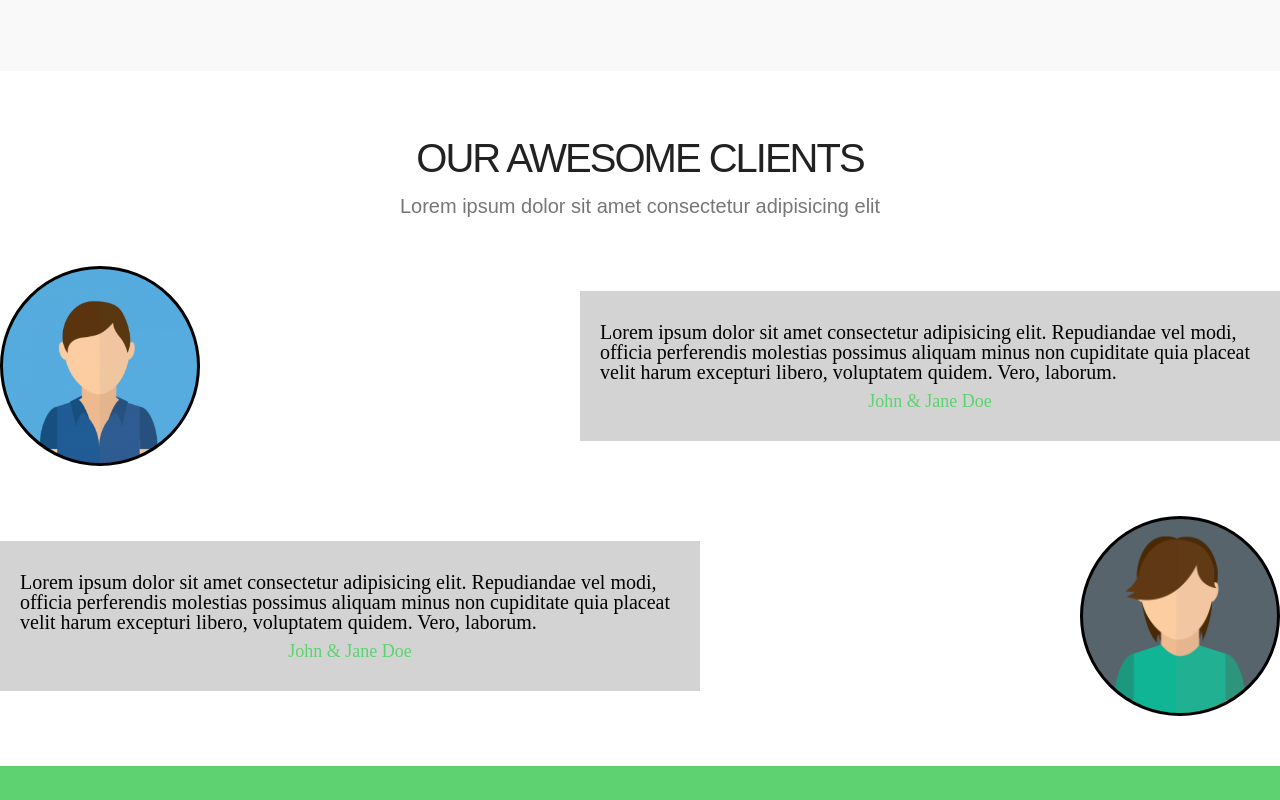
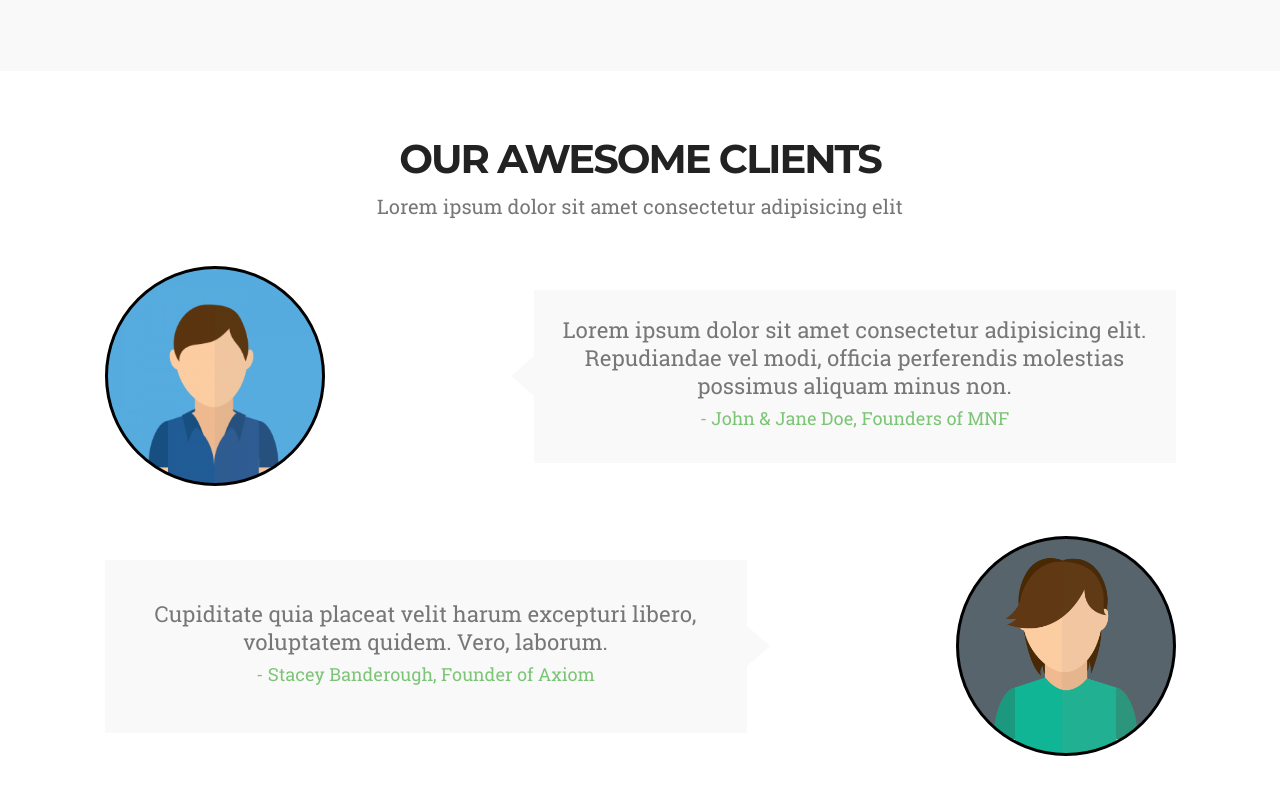
Before and after one commit to staszek998/WWDC3-treehouse, a React (Create React App) app: page / in a window 1280 px wide. Shown: the part 3380-4180 px from the top of the page. Built offline with nearby package versions, Linux system fonts and the light colour scheme.

Commit message:
Finish styling the Clients section

```diff
--- a/src/App.css
+++ b/src/App.css
@@ -277,21 +277,43 @@ div.container {
 .quotation {
   display: flex;
   flex-wrap: nowrap;
-  justify-content: space-between;
+  justify-content: space-around;
   align-items: center;
   width: 100%;
   margin-top: 50px; }
 
 .quotation--first {
   flex-direction: row; }
+  .quotation--first .quotation__text::before {
+    width: 0;
+    height: 0;
+    border-top: 20px solid transparent;
+    border-bottom: 20px solid transparent;
+    border-right: 23px solid #f9f9f9;
+    position: absolute;
+    content: "";
+    left: -23px;
+    top: 50%;
+    transform: translateY(-50%); }
 
 .quotation--second {
   flex-direction: row-reverse; }
+  .quotation--second .quotation__text::before {
+    width: 0;
+    height: 0;
+    border-top: 20px solid transparent;
+    border-bottom: 20px solid transparent;
+    border-left: 23px solid #f9f9f9;
+    position: absolute;
+    content: "";
+    right: -23px;
+    top: 50%;
+    transform: translateY(-50%); }
 
 .quotation__image {
   background-color: lightgray;
-  width: 200px;
-  height: 200px;
+  width: 220px;
+  height: 220px;
   border-radius: 50%;
   background-size: cover;
   background-position: center;
@@ -299,21 +321,28 @@ div.container {
   border: 3px solid black; }
 
 .quotation__text {
-  height: 150px;
-  width: 700px;
+  width: 642px;
+  height: 173px;
+  background-color: #f9f9f9;
   display: flex;
   flex-direction: column;
   flex-wrap: nowrap;
   justify-content: center;
   align-items: center;
-  background-color: lightgray;
-  padding: 20px; }
+  padding: 20px;
+  position: relative; }
   .quotation__text .text__body {
-    font-size: 20px; }
+    font-size: 22px;
+    line-height: 28px;
+    color: #777777;
+    font-family: "Roboto Slab";
+    text-align: center; }
   .quotation__text .text__author {
-    margin-top: 10px;
     font-size: 18px;
-    color: #5ed271; }
+    line-height: 36px;
+    color: #7cc576;
+    font-family: "Roboto Slab";
+    text-align: center; }
 
 .footer-item {
   display: flex;
--- a/src/js/sections/Clients.jsx
+++ b/src/js/sections/Clients.jsx
@@ -3,28 +3,31 @@ import Quotation from "../components/clients/Quotation";
 import contactPhoto1 from "../../images/clients/client-1.png";
 import contactPhoto2 from "../../images/clients/client-2.png";
 
-const shortLorem =
-  "Lorem ipsum dolor sit amet consectetur adipisicing elit. Repudiandae vel modi, officia perferendis molestias possimus aliquam minus non cupiditate quia placeat velit harum excepturi libero, voluptatem quidem. Vero, laborum.";
+const shortLorem1 =
+  "Lorem ipsum dolor sit amet consectetur adipisicing elit. Repudiandae vel modi, officia perferendis molestias possimus aliquam minus non.";
+
+const shortLorem2 =
+  "Cupiditate quia placeat velit harum excepturi libero, voluptatem quidem. Vero, laborum.";
 
 class Clients extends Component {
   render() {
     return (
       <div className="clients">
         <div className="container">
-          <h2 className="section-title sans-serif">OUR AWESOME CLIENTS</h2>
-          <h4 className="section-subtitle sans-serif">
+          <h2 className="section-title">OUR AWESOME CLIENTS</h2>
+          <h4 className="section-subtitle">
             Lorem ipsum dolor sit amet consectetur adipisicing elit
           </h4>
           <Quotation
             type="1"
-            text={shortLorem}
-            author="John & Jane Doe"
+            text={shortLorem1}
+            author="- John & Jane Doe, Founders of MNF"
             imgUrl={contactPhoto1}
           />
           <Quotation
             type="2"
-            text={shortLorem}
-            author="John & Jane Doe"
+            text={shortLorem2}
+            author="- Stacey Banderough, Founder of Axiom"
             imgUrl={contactPhoto2}
           />
         </div>
--- a/src/scss/components/clients/_quotation.scss
+++ b/src/scss/components/clients/_quotation.scss
@@ -1,7 +1,7 @@
 .quotation {
   display: flex;
   flex-wrap: nowrap;
-  justify-content: space-between;
+  justify-content: space-around;
   align-items: center;
   width: 100%;
   margin-top: 50px;
@@ -9,16 +9,42 @@
 
 .quotation--first {
   flex-direction: row;
+
+  .quotation__text::before {
+    width: 0;
+    height: 0;
+    border-top: 20px solid transparent;
+    border-bottom: 20px solid transparent;
+    border-right: 23px solid #f9f9f9;
+    position: absolute;
+    content: "";
+    left: -23px;
+    top: 50%;
+    transform: translateY(-50%);
+  }
 }
 
 .quotation--second {
   flex-direction: row-reverse;
+
+  .quotation__text::before {
+    width: 0;
+    height: 0;
+    border-top: 20px solid transparent;
+    border-bottom: 20px solid transparent;
+    border-left: 23px solid #f9f9f9;
+    position: absolute;
+    content: "";
+    right: -23px;
+    top: 50%;
+    transform: translateY(-50%);
+  }
 }
 
 .quotation__image {
   background-color: lightgray;
-  width: 200px;
-  height: 200px;
+  width: 220px;
+  height: 220px;
   border-radius: 50%;
   background-size: cover;
   background-position: center;
@@ -27,23 +53,30 @@
 }
 
 .quotation__text {
-  height: 150px;
-  width: 700px;
+  width: 642px;
+  height: 173px;
+  background-color: #f9f9f9;
   display: flex;
   flex-direction: column;
   flex-wrap: nowrap;
   justify-content: center;
   align-items: center;
-  background-color: lightgray;
   padding: 20px;
+  position: relative;
 
   .text__body {
-    font-size: 20px;
+    font-size: 22px;
+    line-height: 28px;
+    color: rgb(119, 119, 119);
+    font-family: "Roboto Slab";
+    text-align: center;
   }
 
   .text__author {
-    margin-top: 10px;
     font-size: 18px;
-    color: #5ed271;
+    line-height: 36px;
+    color: rgb(124, 197, 118);
+    font-family: "Roboto Slab";
+    text-align: center;
   }
 }
```
